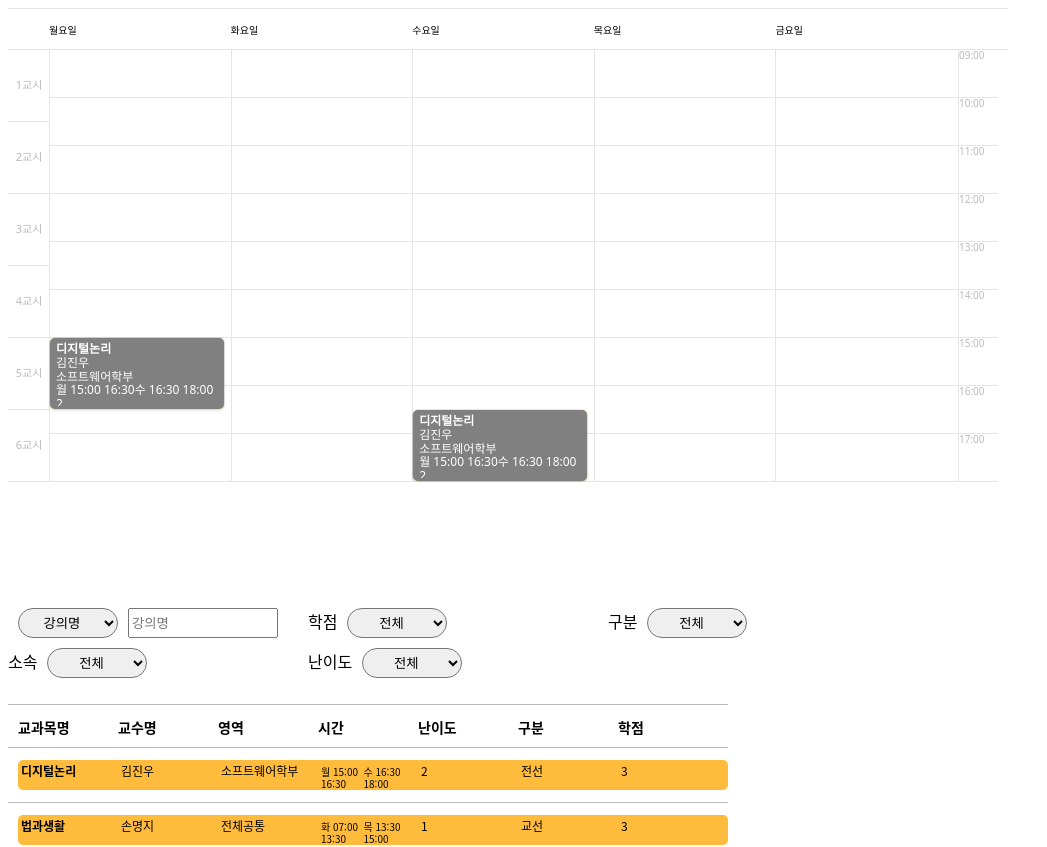
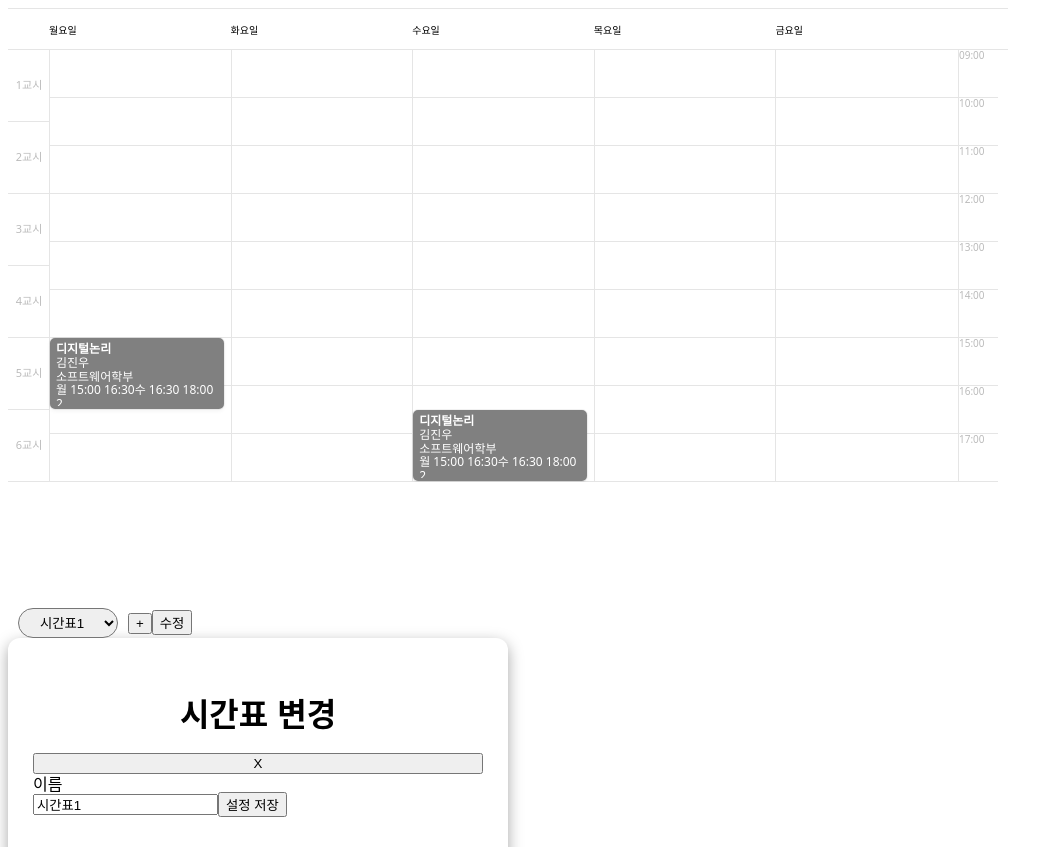
Before and after one commit to 19-21-40/KLtime_FrontEnd, a React (Create React App) app: page / in a window 1280 px wide. Shown: the top 847 px of the page, without its empty margins (0-1047 px from the left). Built offline with nearby package versions, Linux system fonts and the light colour scheme; a web font is replaced by a local one.

Commit message:
0726 update.02

```diff
--- a/src/routes/MyTimeTable.js
+++ b/src/routes/MyTimeTable.js
@@ -1,7 +1,8 @@
-import TimeTable from "../components/TimeTable"
+import TimeTable from "../components/TimeTable";
 import LectureList from "../components/LectureList";
-import { useEffect, useState } from "react";
+import { useEffect, useState, useRef } from "react";
 import Search from "../components/Search";
+import ModifyTimeTable from "../components/ModifyTimeTable";
 
 function MyTimeTable() {
     const test = [
@@ -9,7 +10,7 @@ function MyTimeTable() {
             id: "H030-2-0448-02",
             lectureName: "디지털논리",
             professor: "김진우",
-            department:"소프트웨어학부",
+            department: "소프트웨어학부",
             lectureTimes: [
                 { day: "월", startTime: "15:00", endTime: "16:30" },
                 { day: "수", startTime: "16:30", endTime: "18:00" },
@@ -23,7 +24,7 @@ function MyTimeTable() {
             id: "0000-1-0670-01",
             lectureName: "법과생활",
             professor: "손명지",
-            department:"전체공통",
+            department: "전체공통",
             lectureTimes: [
                 { day: "화", startTime: "07:00", endTime: "13:30" },
                 { day: "목", startTime: "13:30", endTime: "15:00" },
@@ -37,7 +38,7 @@ function MyTimeTable() {
             id: "H030-2-1183-01",
             lectureName: "이산구조",
             professor: "최민규",
-            department:"소프트웨어학부",
+            department: "소프트웨어학부",
             lectureTimes: [
                 { day: "금", startTime: "9:00", endTime: "12:00" }
             ],
@@ -50,7 +51,7 @@ function MyTimeTable() {
             id: "H030-2-3403-03",
             lectureName: "고급프로그래밍",
             professor: "이강훈",
-            department:"소프트웨어학부",
+            department: "소프트웨어학부",
             lectureTimes: [
                 { day: "화", startTime: "16:30", endTime: "18:00" },
                 { day: "목", startTime: "15:00", endTime: "16:30" },
@@ -64,7 +65,7 @@ function MyTimeTable() {
             id: "H030-3-3663-01",
             lectureName: "데이터베이스",
             professor: "문승현",
-            department:"소프트웨어학부",
+            department: "소프트웨어학부",
             lectureTimes: [
                 { day: "화", startTime: "15:00", endTime: "16:30" },
                 { day: "목", startTime: "16:30", endTime: "18:00" },
@@ -78,7 +79,7 @@ function MyTimeTable() {
             id: "H030-2-8484-01",
             lectureName: "리눅스활용실습",
             professor: "박병준",
-            department:"소프트웨어학부",
+            department: "소프트웨어학부",
             lectureTimes: [
                 { day: "금", startTime: "15:00", endTime: "18:00" },
             ],
@@ -91,7 +92,7 @@ function MyTimeTable() {
             id: "H040-2-9616-02",
             lectureName: "빅데이터언어",
             professor: "임동혁",
-            department:"정보융합학부",
+            department: "정보융합학부",
             lectureTimes: [
                 { day: "월", startTime: "16:30", endTime: "18:00" },
                 { day: "수", startTime: "15:00", endTime: "16:30" },
@@ -105,7 +106,7 @@ function MyTimeTable() {
             id: "1160-1-3415-01",
             lectureName: "대학화학및실험1",
             professor: "양재규",
-            department:"환경공학과",
+            department: "환경공학과",
             lectureTimes: [
                 { day: "월", startTime: "09:00", endTime: "12:30" },
                 { day: "수", startTime: "10:30", endTime: "12:00" },
@@ -117,15 +118,86 @@ function MyTimeTable() {
         },
     ];
 
-    const [selectedLectures,setSelectedLectures]=useState(test.slice(0,1));
-    const [totalLectures, setTotalLectures]=useState(test);
-    const [searchedLectures, setSearchedLectures]=useState(test);
-    const [hoveredLecture,setHoveredLecture]=useState(test[0]);
+    const [selectedLectures, setSelectedLectures] = useState(test.slice(0, 1));
+    const [totalLectures, setTotalLectures] = useState(test);
+    const [searchedLectures, setSearchedLectures] = useState(test);
+    const [hoveredLecture, setHoveredLecture] = useState(test[0]);
 
-    // useEffect(()=>{
-    //     setSeletedLectures(test);
-    // },[]);
+////////////////////////////////////////////////////////시간표 선택기능//////////////////////////////////////////////////////////////////////////////////
+    const [currentTableName, setCurrentTableName] = useState("시간표1");
+    const [myTableList, setMyTableList] = useState(
+        [
+            {
+                number: 1,
+                tableName: "시간표1",
+                lectureList: [],
+            },
+            {
+                number: 2,
+                tableName: '시간표2',
+                lectureList: [],
+            }]
+    );
 
+
+    const selectTimeTableOption = useRef(null);
+
+    const selectTimeTable = (e) => {
+
+
+        const idx = e.target.selectedIndex;
+        const option = e.target.querySelectorAll('option')[idx];
+        const name = option.getAttribute('name');
+
+
+
+        setCurrentTableName(name);
+
+    };
+
+    useEffect(() => {
+
+        let Table = myTableList.map(table => table.tableName === currentTableName ? {...table, lectureList: selectedLectures} : table);
+        setMyTableList(Table);
+
+        localStorage.setItem('시간표', JSON.stringify(Table));
+
+    }, [selectedLectures]);
+
+
+    useEffect(() => {
+
+        myTableList.map(table => {
+            if(table.tableName === currentTableName)
+            {
+                setSelectedLectures(table.lectureList);
+            }
+        })
+
+    }, [currentTableName])
+
+
+    const nextNumber = useRef(3);
+
+    const addTimeTable = () => {
+
+        const newTable = {
+            number: nextNumber.current,
+            tableName: `시간표${nextNumber.current}`,
+            lectureList: [],
+        };
+
+        setMyTableList(myTableList.concat(newTable));
+
+        nextNumber.current += 1;
+
+    }
+
+    const [isModifyTimeTable, setIsModifyTimeTable] = useState(false);
+
+    const handleClick = () => {
+        setIsModifyTimeTable(true);
+    }
     return (
         <div>
             <TimeTable
@@ -133,12 +205,30 @@ function MyTimeTable() {
                 setSelectedLectures={setSelectedLectures}
                 hoveredLecture={hoveredLecture}
             />
+            <div>
+                <select ref={selectTimeTableOption} onChange={e => selectTimeTable(e)}>
+                    {myTableList.map((table)=> { return (
+                        <option name={`시간표${table.number}`} key={table.number}> 시간표{table.number} </option>
+                    )})}
+                </select>
+                <button onClick={addTimeTable}> + </button>
+                <button onClick={handleClick}> 수정 </button>
+                <ModifyTimeTable
+                  currentTableName={currentTableName}
+                  setCurrentTableName={currentTableName}
+                  myTableList={myTableList}
+                  setMyTableList={setMyTableList}
+                  isModifyTimeTable={isModifyTimeTable}
+                  setIsModifyTimeTable={setIsModifyTimeTable}
+                />
+            </div>
             <Search
                 totalLectures={totalLectures}
                 setSearchedLectures={setSearchedLectures}
             />
             <LectureList
                 searchedLectures={searchedLectures}
+                selectedLectures={selectedLectures} // 리스트에서 선택했을때 selectedLectures를 set하기 위해 불러옴
                 setSelectedLectures={setSelectedLectures}
                 setHoveredLecture={setHoveredLecture}
             />
@@ -147,4 +237,6 @@ function MyTimeTable() {
     )
 }
 
+
+
 export default MyTimeTable;
```
Lines whose indentation alone changed are shown as unchanged.
